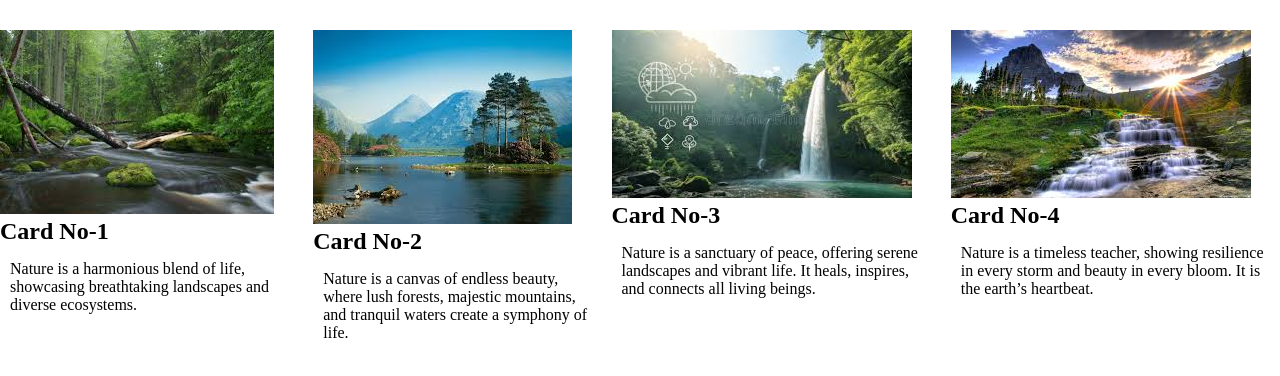
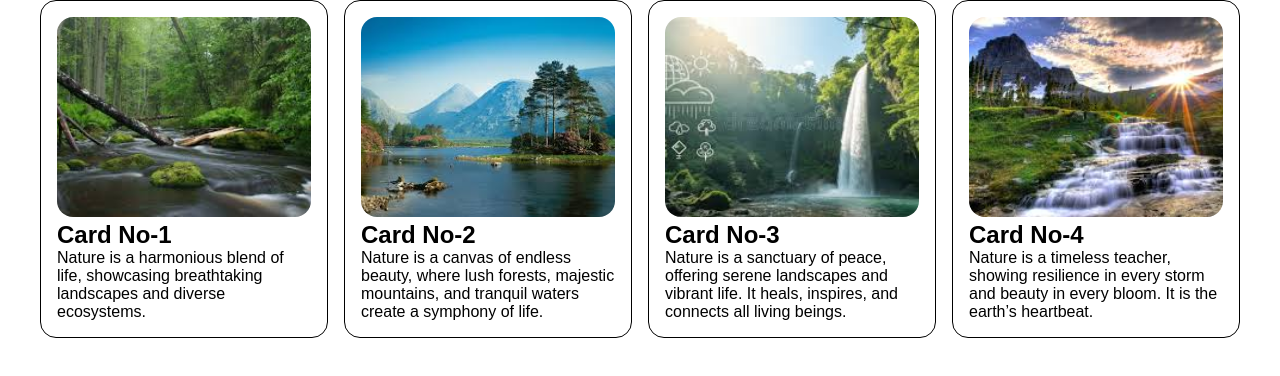
Before and after one commit to maskapuramlaxman22/assignment8, a plain HTML site: page index.html in a window 1280 px wide. Drawn offline with Linux system fonts and the light colour scheme.

Commit message:
Update style.css

```diff
--- a/style.css
+++ b/style.css
@@ -3,41 +3,25 @@
     margin: 0;
     box-sizing: border-box;
 }
-body{
-    height: 100%;
-    width: 100%;
-}
-.cards{
-    height: 740px;
-    display: flex;
-    justify-content: center;
-    flex-wrap: wrap;
-
+html,body{
+    font-family: Arial, Helvetica, sans-serif;
 }
 .card-container{
     display: grid;
-    grid-template-columns: auto auto auto auto;
-    gap: 10px;
-    margin-top: 30px;
-    width: fit-content;
-    height: 700px;
-    transition: transform 0.2s;
+    grid-template-columns: repeat(auto-fit , minmax(250px , 1fr));
+    gap: 1rem;
+    max-width: 1200px;
+    margin: 0 auto;
 }
-.card-1{
-    max-height: fit-content;
-    max-width: 300px;
-    border-radius: 10px;
-    overflow: hidden;
-    box-shadow: -2px 2px 2px -2px rgb(0, 0.2,0.5);
-    background-color: aliceblue;
-
+.card{
+    border: 1px solid black;
+    padding: 1rem;
+    border-radius: 1rem;
+    transition: all 0.3s ease-in-out;
 }
-.card-1 img{
-    height: 250px;
-    width: 297px;
-    align-items: center;
-    border-radius: 10px;
+.card img{
+    width: 100%;
+    height: 200px;
+    object-fit: cover;
+    border-radius: 1rem;
 }
-.card-1 h2,p{
-    padding: 15px 10px
-}
```
